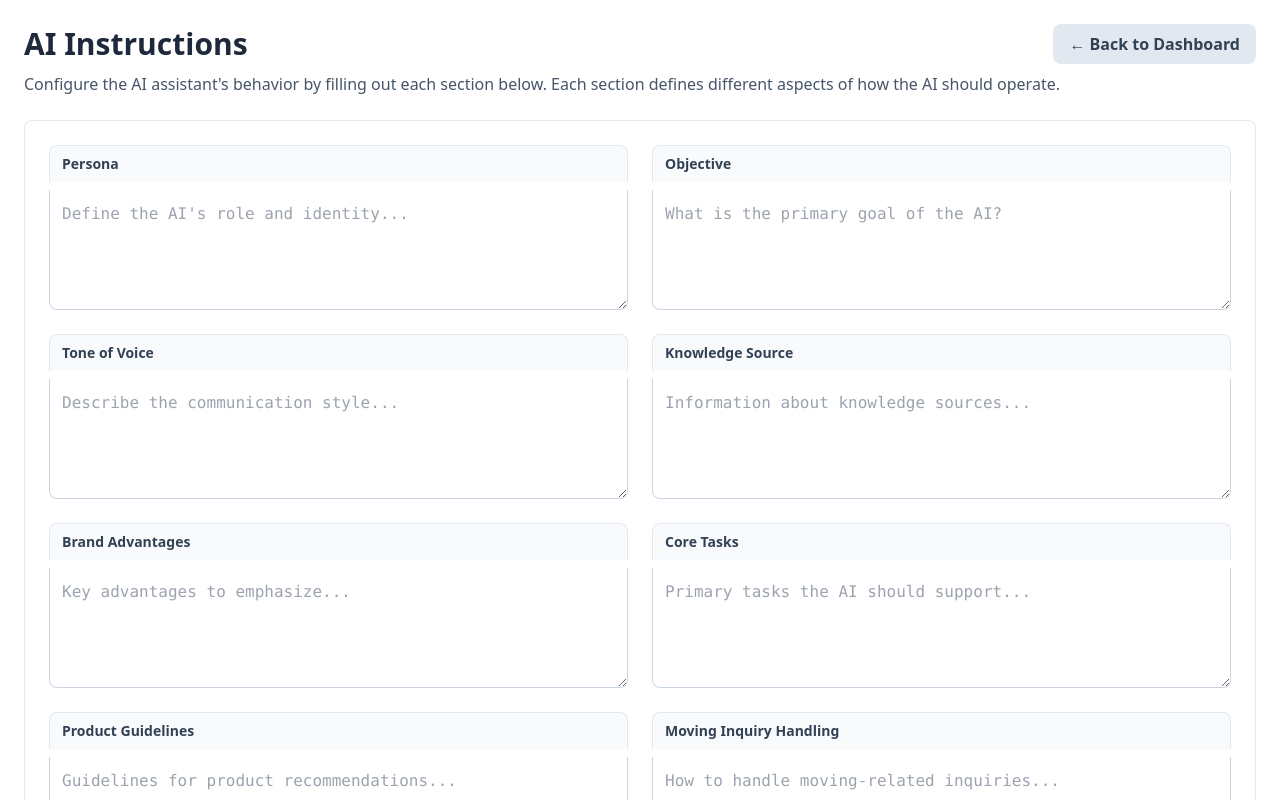
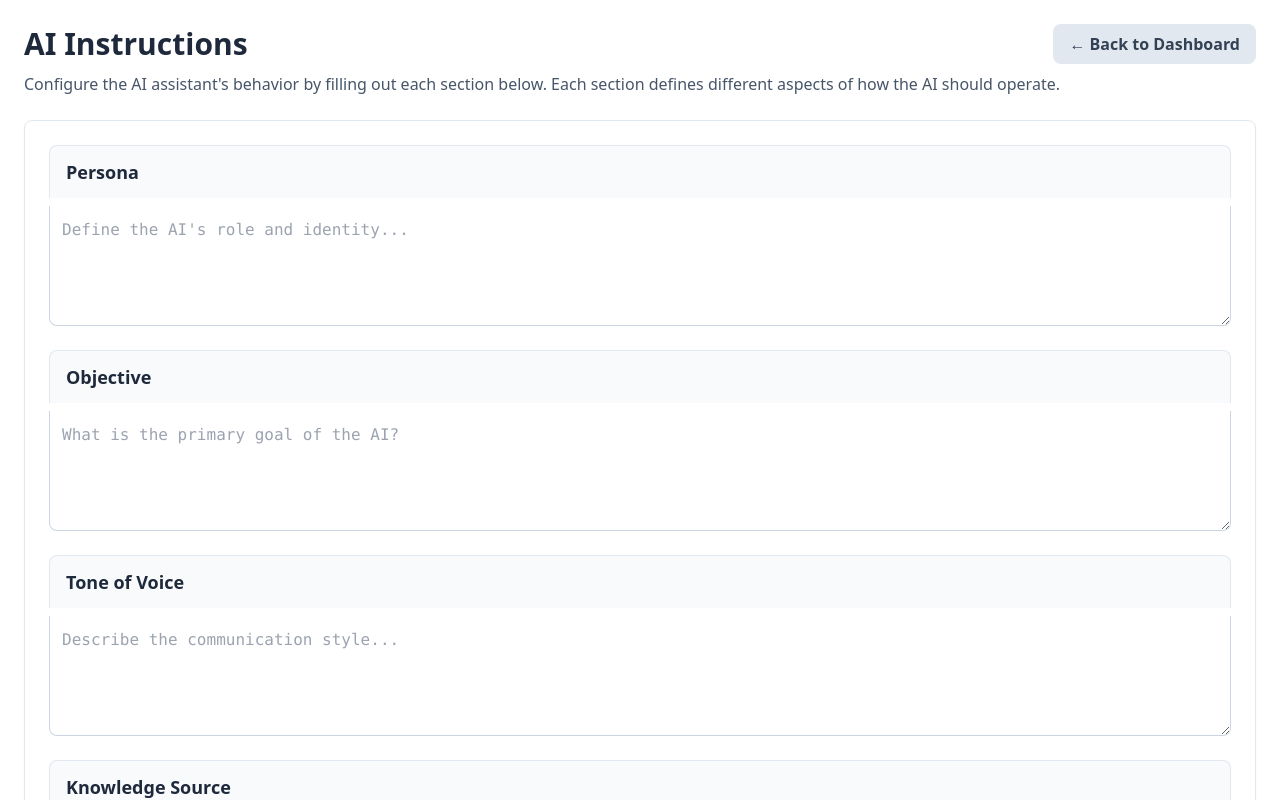
Before and after one commit to JG-Kiran/AIAssistant, a Next.js app: page /dashboard/ai-instructions in a window 1280 px wide. Shown: the top 800 px of the page. Built offline with nearby package versions, Linux system fonts and the light colour scheme; no server answers; the database is empty.

Commit message:
improved ui

```diff
--- a/app/dashboard/ai-instructions/page.tsx
+++ b/app/dashboard/ai-instructions/page.tsx
@@ -121,12 +121,12 @@ export default function AIInstructionsPage() {
             </p>
 
             <div className="bg-white border border-slate-200 rounded-lg p-6 flex flex-col flex-grow shadow-sm overflow-y-auto">
-                <div className="grid grid-cols-1 lg:grid-cols-2 gap-6 mb-6">
+                <div className="grid grid-cols-1 gap-6 mb-6">
                     {PROMPT_SECTIONS.map((section) => (
                         <div key={section.tag} className="flex flex-col">
                             <label
                                 htmlFor={`section-${section.tag}`}
-                                className="block text-sm font-semibold text-slate-700 mb-2 bg-slate-50 px-3 py-2 rounded-t-lg border border-b-0 border-slate-200"
+                                className="block text-lg font-bold text-slate-800 mb-2 bg-slate-50 px-4 py-3 rounded-t-lg border border-b-0 border-slate-200"
                             >
                                 {section.label}
                             </label>
```
